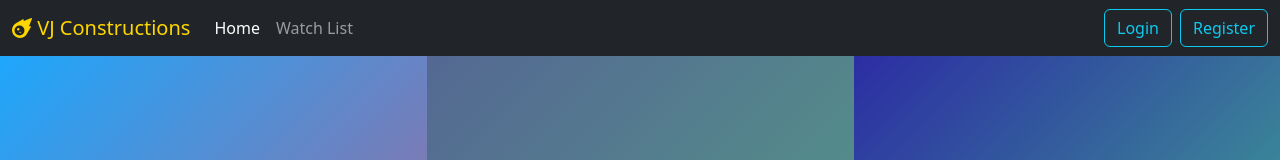
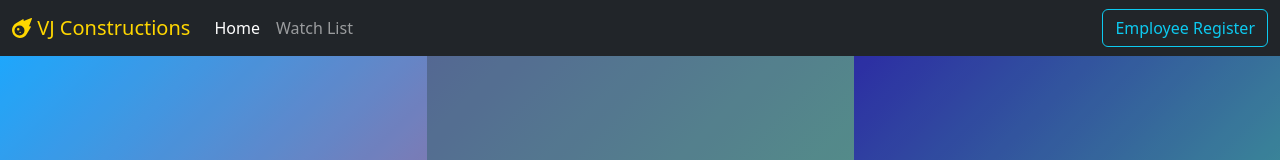
Before and after one commit to antoalex07/emp-reg-frontend, a React (Create React App) app: page / in a window 1280 px wide. Shown: the top 160 px of the page. Built offline with nearby package versions, Linux system fonts and the light colour scheme; a web font is replaced by a local one.

Commit message:
created nav bar button to view all employee details

```diff
--- a/src/component/header/Header.js
+++ b/src/component/header/Header.js
@@ -2,9 +2,15 @@ import { faMeteor } from '@fortawesome/free-solid-svg-icons'
 import { FontAwesomeIcon } from '@fortawesome/react-fontawesome'
 import React from 'react'
 import { Button, Container, Nav, Navbar } from 'react-bootstrap'
-import { NavLink } from 'react-router-dom'
+import { NavLink, useNavigate } from 'react-router-dom'
 
 const Header = () => {
+
+    const handleButtonClick = () => {
+        const navigate = useNavigate();
+        navigate("/employeeRegister");
+    }
+
   return (
     <Navbar bg='dark' variant='dark' expand="lg" fixed='top'>
         <Container fluid>
@@ -21,8 +27,7 @@ const Header = () => {
                     <NavLink className="nav-link" to="/">Home</NavLink>
                     <NavLink className="nav-link" to="/watchList">Watch List</NavLink>
                 </Nav>
-                <Button variant='outline-info' className='me-2'>Login</Button>
-                <Button variant='outline-info'>Register</Button>
+                <Button variant='outline-info' onClick={handleButtonClick}>Employee Register</Button>
             </Navbar.Collapse>
         </Container>
     </Navbar>
```
